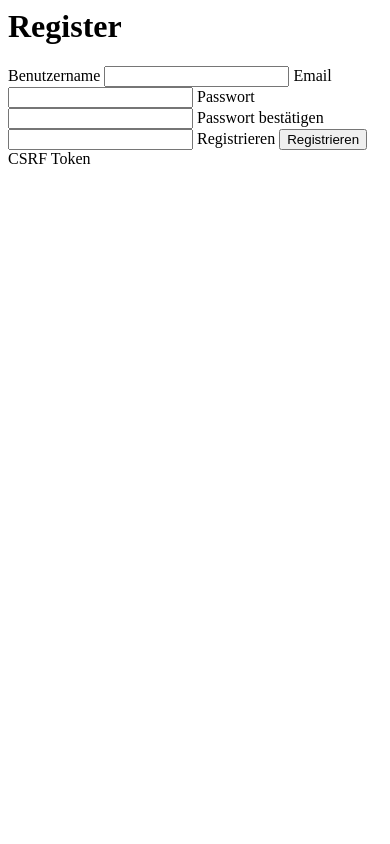
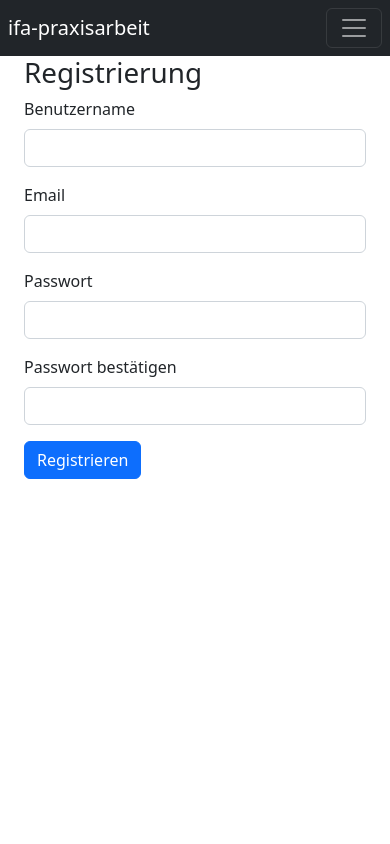
Before and after one commit to CryingDuckDuck/ifa-flask-forum, a Flask app: page /register in a window 390 px wide. Run offline with Flask 2, Linux system fonts and the light colour scheme.

Commit message:
CSS for auth forms, refactored templates

```diff
--- a/models/user.py
+++ b/models/user.py
@@ -8,21 +8,21 @@ from app import db
 class User(db.Model, UserMixin):
     id = db.Column(db.Integer, primary_key=True, autoincrement=True)
     email = db.Column(db.String, unique=True, nullable=False)
-    password = db.Column(db.String, nullable=False)
+    password = db.Column(db.TEXT, nullable=False)
     username = db.Column(db.String, unique=True, nullable=False)
     role_id = db.Column(db.Integer, db.ForeignKey("role.id"))
     role = db.relationship("Role")
     posts = db.relationship("Post", back_populates="user")
 
     def check_password(self, password):
-        return checkpw(str.encode(password), self.password)
+        return checkpw(password.encode("utf-8"), self.password.encode("utf-8"))
 
     def __repr__(self):
         return '<User %r>' % self.username
 
 
 def hash_password(mapper, connection, target):
-    target.password = hashpw(str.encode(target.password), gensalt(10))
+    target.password = hashpw(target.password.encode("utf-8"), gensalt(10)).decode("utf-8")
 
 
 event.listen(User, "before_insert", hash_password)
--- a/requirements.txt
+++ b/requirements.txt
@@ -11,7 +11,7 @@ Flask-Cache==0.13.1
 Flask-Login==0.6.2
 Flask-SQLAlchemy==2.5.1
 Flask-WTF==1.0.1
-greenlet==1.1.2
+greenlet==1.1.3
 idna==3.3
 itsdangerous==2.1.2
 Jinja2==3.1.2
@@ -20,7 +20,6 @@ psycopg2==2.9.3
 pycparser==2.21
 pyfiglet==0.8.post1
 python-dotenv==0.20.0
-pytz==2022.2.1
 SQLAlchemy==1.4.40
 termcolor==1.1.0
 Werkzeug==2.2.2
--- a/routes/auth.py
+++ b/routes/auth.py
@@ -13,7 +13,7 @@ from models import User, Role
 class LoginForm(FlaskForm):
     email = StringField('Email',
                         validators=[InputRequired("Bitte geben Sie eine Mailadresse an"), Length(1, 64), Email()])
-    password = PasswordField("Passwort", validators=[InputRequired()])
+    password = PasswordField("Passwort", validators=[InputRequired("Bitte geben Sie ein Passwort an")])
     remember_me = BooleanField("Eingeloggt bleiben")
     submit = SubmitField("Anmelden")
 
@@ -23,12 +23,12 @@ class LoginForm(FlaskForm):
 
 class RegistrationForm(FlaskForm):
     username = StringField('Benutzername',
-                           validators=[InputRequired("Bitte geben Sie einen Benutzername an"), Length(1, 64)])
+                           validators=[InputRequired("Bitte geben Sie einen Benutzernamen an"), Length(1, 64)])
     email = StringField('Email',
                         validators=[InputRequired("Bitte geben Sie eine Mailadresse an"), Length(1, 64), Email()])
     password = PasswordField("Passwort",
-                             validators=[InputRequired(), EqualTo('confirm_password', message='Passwords must match')])
-    confirm_password = PasswordField("Passwort bestätigen", validators=[InputRequired()])
+                             validators=[InputRequired("Bitte geben Sie ein Passwort ein"), EqualTo('confirm_password', message='Passwörter stimmen nicht überein')])
+    confirm_password = PasswordField("Passwort bestätigen", validators=[InputRequired("Passwörter stimmen nicht überein")])
     submit = SubmitField("Registrieren")
 
     def __init__(self, *args, **kwargs):
@@ -57,7 +57,7 @@ def login():
             return redirect("/")
         else:
             flash("Ungültige Logindaten")
-    return render_template('login.html', form=form)
+    return render_template('auth/login.html', form=form)
 
 
 @app.route('/register', methods=['GET', 'POST'])
@@ -76,4 +76,4 @@ def register():
             db.session.add(new_user)
             db.session.commit()
             return redirect("/login")
-    return render_template('register.html', form=form)
+    return render_template('auth/register.html', form=form)
--- a/routes/users.py
+++ b/routes/users.py
@@ -7,4 +7,4 @@ from app import app
 @app.route("/profile")
 @login_required
 def profile():
-    return render_template("profile.html")
+    return render_template("users/profile.html")
--- /dev/null
+++ b/templates/auth/register.html
@@ -0,0 +1,50 @@
+{% extends "base.html" %}
+
+{% block content %}
+    <div class="container">
+        <div class="row">
+            <div class="col-sm-12  offset-lg-4 col-lg-4">
+                <h1>Registrierung</h1>
+                <form method="post" action="/register" novalidate>
+                    {{ form.hidden_tag() }}
+                    <div class="mb-3">
+                        {{ form.username.label(class_="form-label") }}
+                        {{ form.username(class_="form-control") }}
+                        {% for error in form.username.errors %}
+                            <div class="form-text text-danger">{{ error }}</div>
+                        {% endfor %}
+                    </div>
+                    <div class="mb-3">
+                        {{ form.email.label(class_="form-label") }}
+                        {{ form.email(class_="form-control") }}
+                        {% for error in form.email.errors %}
+                            <div class="form-text text-danger">{{ error }}</div>
+                        {% endfor %}
+                    </div>
+                    <div class="mb-3">
+                        {{ form.password.label(class_="form-label") }}
+                        {{ form.password(class_="form-control") }}
+                        {% for error in form.password.errors %}
+                            <div class="form-text text-danger">{{ error }}</div>
+                        {% endfor %}
+                    </div>
+                    <div class="mb-3">
+                        {{ form.confirm_password.label(class_="form-label") }}
+                        {{ form.confirm_password(class_="form-control") }}
+                        {% for error in form.confirm_password.errors %}
+                            <div class="form-text text-danger">{{ error }}</div>
+                        {% endfor %}
+                    </div>
+                    <div class="mb-3">
+                        {{ form.submit(class_="btn btn-primary btn-block") }}
+                    </div>
+                </form>
+            </div>
+
+        </div>
+        {% for message in get_flashed_messages() %}
+            <div class="form-text text-danger">{{ message }}</div>
+        {% endfor %}
+    </div>
+
+{% endblock %}
--- a/templates/base.html
+++ b/templates/base.html
@@ -8,19 +8,32 @@
           integrity="sha384-gH2yIJqKdNHPEq0n4Mqa/HGKIhSkIHeL5AyhkYV8i59U5AR6csBvApHHNl/vI1Bx" crossorigin="anonymous">
 </head>
 <body>
-<div class="container">
-    <h1>flask forum</h1>
+<style>
+    html, body {
+        margin: 0;
+        padding: 0;
+        width: 100%;
+        height: 100%;
+        overflow: auto;
+    }
 
-    {% if current_user.is_authenticated %}
-        <h1>logged in as {{ current_user.username }}</h1>
-        <a href="{{ url_for("profile") }}">Profil</a>
-        <a href="{{ url_for("logout") }}">Logout</a>
-    {% else %}
-        <a href="{{ url_for("login") }}">Login</a>
-    {% endif %}
+    .container-fluid {
+        padding: 0;
+    }
 
-
-    {% block content %}{% endblock %}
+    .navbar {
+        padding: 0.5em;
+    }
+</style>
+<div class="container-fluid">
+    {% include 'nav.html' %}
+    <div class="container">
+        <div class="row">
+            <div class="col-12">
+                {% block content %}{% endblock %}
+            </div>
+        </div>
+    </div>
 </div>
 
 
--- /dev/null
+++ b/templates/nav.html
@@ -0,0 +1,28 @@
+<nav class="navbar navbar-expand-lg navbar-dark bg-dark">
+    <div class="container-fluid">
+        <a class="navbar-brand" href="/">ifa-praxisarbeit</a>
+
+        <button class="navbar-toggler" type="button" data-bs-toggle="collapse" data-bs-target="#navbarSupportedContent"
+                aria-controls="navbarSupportedContent" aria-expanded="false" aria-label="Toggle navigation">
+            <span class="navbar-toggler-icon"></span>
+        </button>
+
+        <div class="collapse navbar-collapse" id="navbarSupportedContent">
+            <ul class="navbar-nav ms-auto mb-2 mb-lg-0">
+                {% if current_user.is_authenticated %}
+                    <li class="nav-item">
+                        <a class="nav-link" href="{{ url_for("profile") }}">{{ current_user.username }}</a>
+                    </li>
+
+                    <li class="nav-item">
+                        <a class="nav-link" href="{{ url_for("logout") }}">Logout</a>
+                    </li>
+                {% else %}
+                    <li class="nav-item">
+                        <a class="nav-link" href="{{ url_for("login") }}">Login</a>
+                    </li>
+                {% endif %}
+            </ul>
+        </div>
+    </div>
+</nav>
--- a/templates/index.html
+++ b/templates/posts/index.html
@@ -8,10 +8,6 @@
     {%- for post in posts %}
         <h2>{{ post.title }}</h2>
         <p>{{ post.body }}</p>
-        <date>{{ post.posted_at.strftime("%d-%m-%Y, %H:%M") }}</date>
-    {% endfor %}
-
-    {%- for user in users %}
-        <p>{{ user.password }}</p>
+        <date>{{ post.posted_at.strftime("%d-%m-%Y, %H:%M") }}</date> <span>posted by {{ post.user.username }}</span>
     {% endfor %}
 {% endblock %}
--- a/templates/register.html
+++ /dev/null
@@ -1,20 +0,0 @@
-<h1>Register</h1>
-
-
-
-{% for message in get_flashed_messages() %}
-    <p>{{ message }}</p>
-{% endfor %}
-
-
-<form method="post" action="/register" novalidate>
-    {% for field in form %}
-        <tr>
-            <td>{{ field.label }}</td>
-            <td>{{ field }}</td>
-            {% for error in field.errors %}
-                <p style="color: red;">{{ error }}</p>
-            {% endfor %}
-        </tr>
-    {% endfor %}
-</form>
```
Also changed, not shown: commands.py (+24 -3 lines), routes/posts.py (+2 -5 lines), templates/auth/login.html (added, +44 -0 lines), templates/login.html (deleted, +0 -20 lines), templates/users/profile.html (renamed from templates/profile.html).
